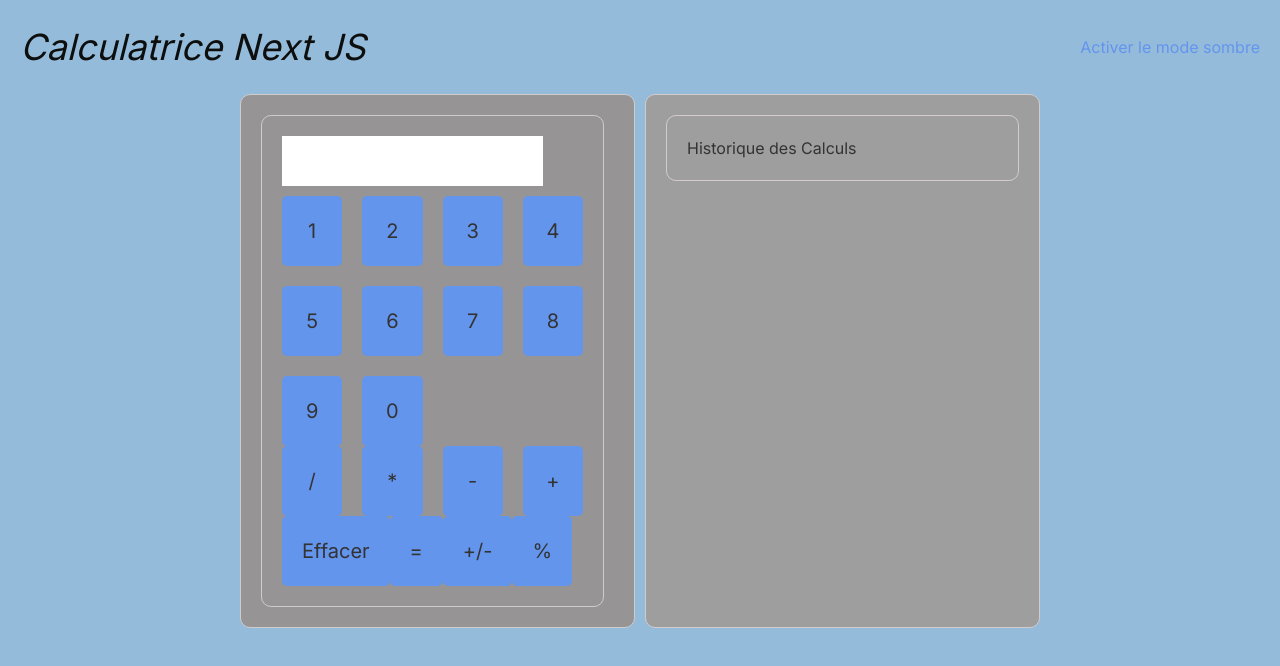
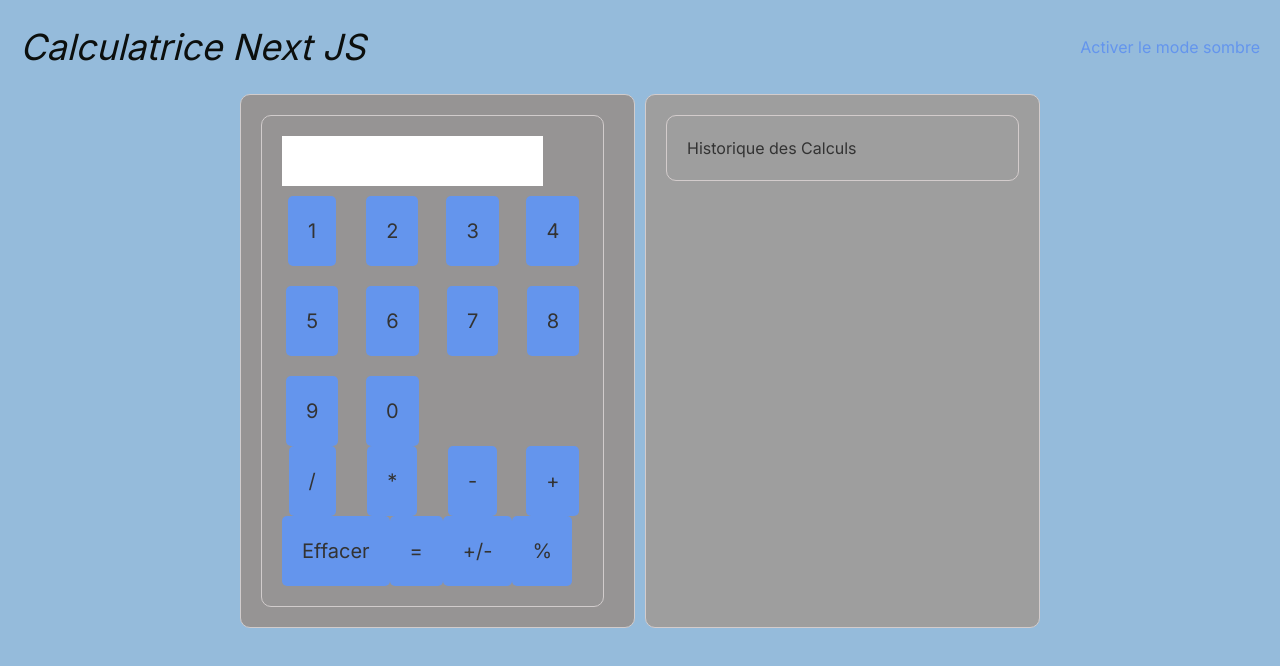
Before and after one commit to nicolv23/calculatrice, a Next.js app: page / in a window 1280 px wide. Shown: the top 666 px of the page. Built offline with nearby package versions, Linux system fonts and the light colour scheme.

Commit message:
Optimisation du design tailwindcss

```diff
--- a/src/styles/calculatrice.css
+++ b/src/styles/calculatrice.css
@@ -84,19 +84,8 @@ button:hover {
   display: grid;
   grid-template-columns: repeat(4, 1fr);
   gap: 20px;
-}
-
-.calculatrice-container .boutons-operateurs button:nth-child(4n) {
-  margin-right: 0; /* Pour les opérateurs en fin de ligne, supprimez la marge */
-}
-
-.calculatrice-container .boutons-chiffres button:nth-child(3n) {
-  margin-right: 0; /* Pour les chiffres en fin de ligne, supprimez la marge */
-}
-
-.calculatrice-container .boutons-chiffres button:nth-last-child(-n+2),
-.calculatrice-container .boutons-operateurs button:nth-last-child(-n+2) {
-  margin-bottom: 0; /* Supprimez la marge des deux derniers boutons */
+  justify-items: center;
+  align-items: center;
 }
 
 .calculatrice-container button {
```
